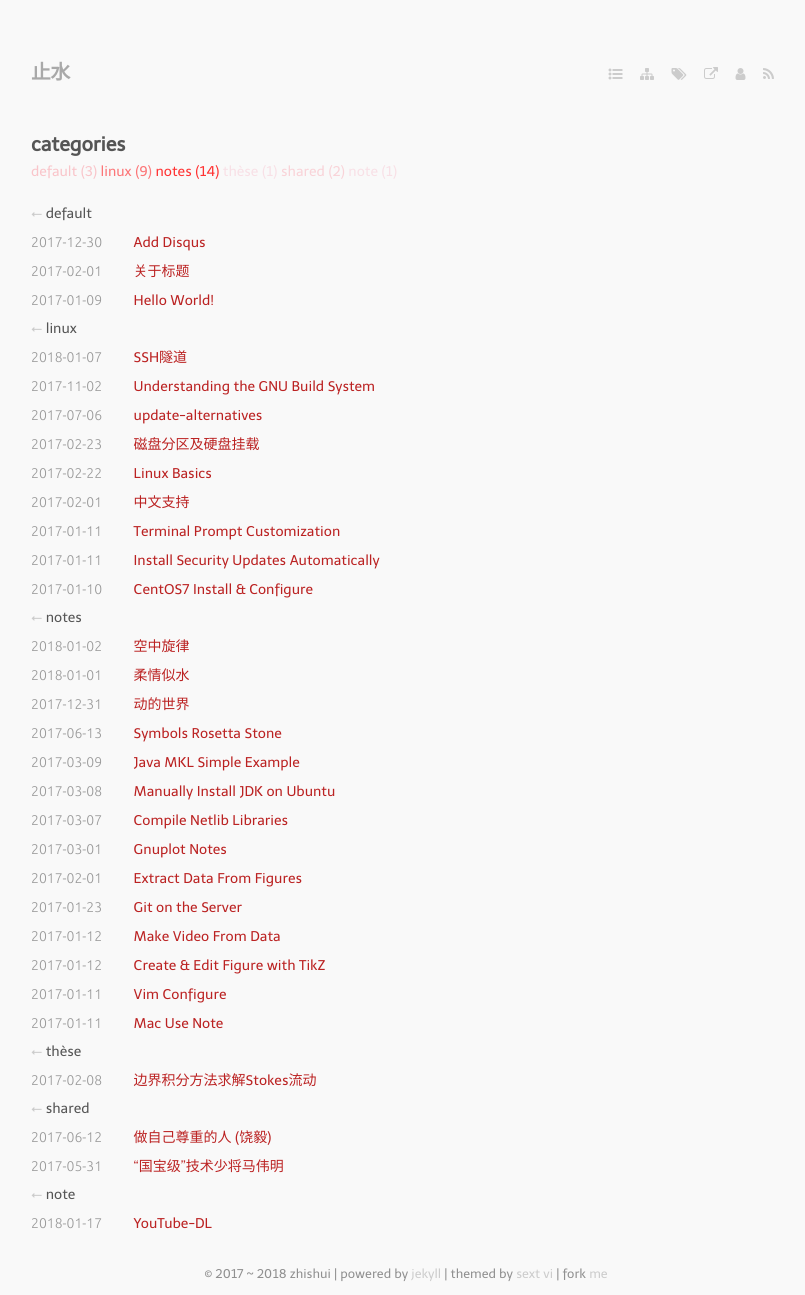
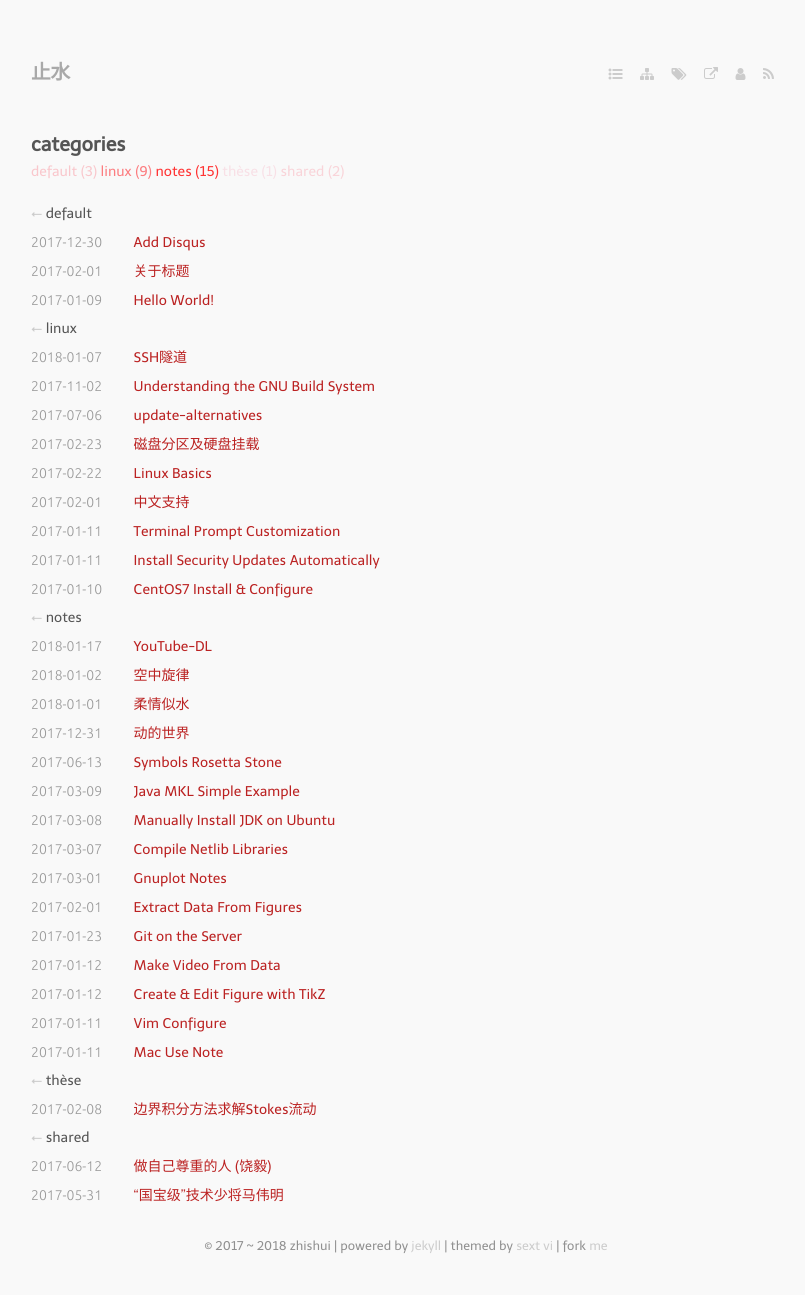
Before and after one commit to bizhishui/bizhishui.github.io, a Jekyll site: the page built from categories.md, in a window 1280 px wide. Shown: the whole page, without its empty margins (234-1039 px from the left). Built offline with Jekyll 4.4.1, drawn with Linux system fonts in a browser that asks for light colours; nearby versions of some CDN libraries; some web fonts are replaced; after the commit the page ends 1267 px from its top, so only the background shows below that.

Commit message:
correct category

```diff
--- a/_posts/2018-01-17-YouTube-DL.md
+++ b/_posts/2018-01-17-YouTube-DL.md
@@ -4,7 +4,7 @@ layout: post
 guid: urn:uuid:fc2af222-3816-42ec-b7a2-43062d79b747
 summary: Youtube-dl is a command-line opensource tool for downloading videos from youtube.com or other video sites.
 categories:
-  - note
+  - notes
 tags:
   - Linux
   - Youtube
```
